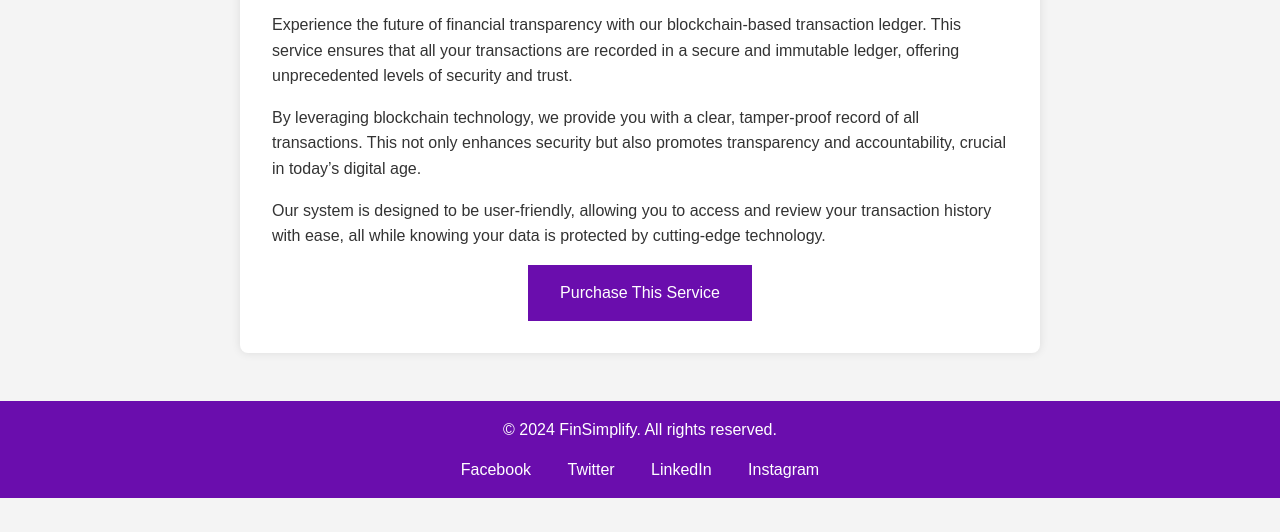
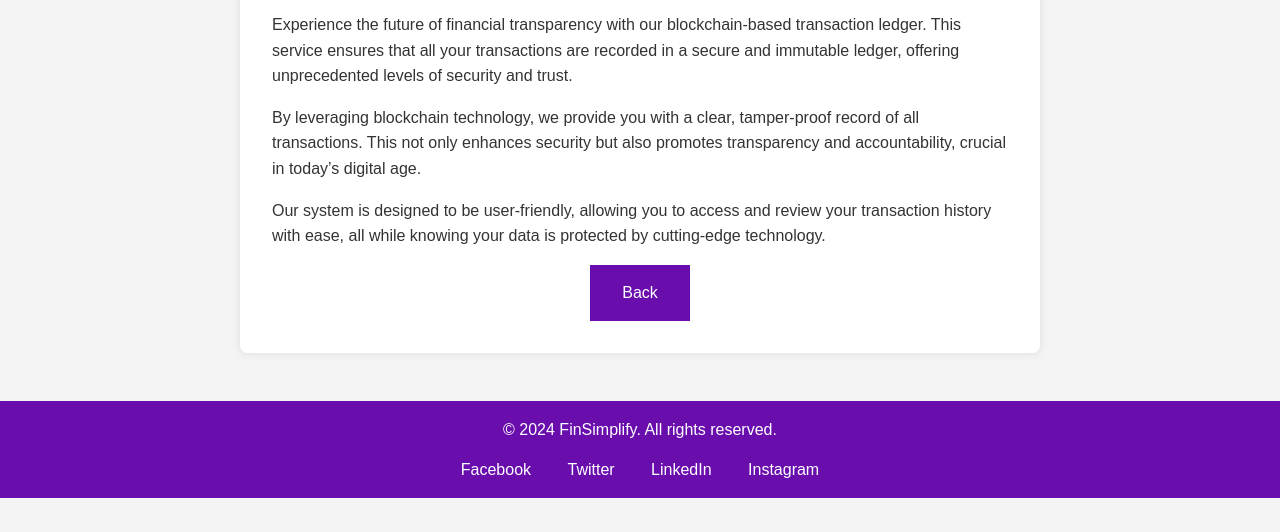
Before and after one commit to idkwhattoputbro/finsimplify, a plain HTML site: page blockchain-transaction-ledger.html in a window 1280 px wide. Shown: the part 268-800 px from the top of the page. Drawn offline with nearby package versions, Linux system fonts and the light colour scheme.

Commit message:
third commit

```diff
--- a/blockchain-transaction-ledger.html
+++ b/blockchain-transaction-ledger.html
@@ -107,7 +107,7 @@
             <p>Experience the future of financial transparency with our blockchain-based transaction ledger. This service ensures that all your transactions are recorded in a secure and immutable ledger, offering unprecedented levels of security and trust.</p>
             <p>By leveraging blockchain technology, we provide you with a clear, tamper-proof record of all transactions. This not only enhances security but also promotes transparency and accountability, crucial in today’s digital age.</p>
             <p>Our system is designed to be user-friendly, allowing you to access and review your transaction history with ease, all while knowing your data is protected by cutting-edge technology.</p>
-            <button onclick="window.location.href='purchase-services.html'">Purchase This Service</button>
+            <button onclick="window.location.href='index.html'">Back</button>
         </section>
     </main>
     <footer>
```
Also changed, not shown: customer-support.html (+1 -1 lines), educational-resources.html (+1 -1 lines), transparent-fees.html (+1 -1 lines).
